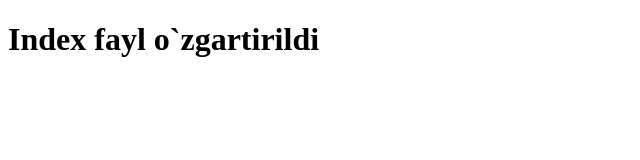
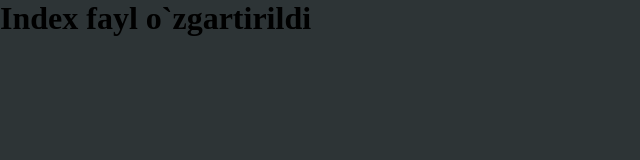
Before and after one commit to JavohirSamandarov/Bugun, a plain HTML site: page index.html in a window 1280 px wide. Shown: the whole page, without its empty margins (0-640 px from the left). Drawn offline with Linux system fonts and the light colour scheme.

Commit message:
Css fayl hosil qilinidi va Htmlga ulandi

```diff
--- a/index.html
+++ b/index.html
@@ -5,6 +5,7 @@
     <meta http-equiv="X-UA-Compatible" content="IE=edge">
     <meta name="viewport" content="width=device-width, initial-scale=1.0">
     <title>Github example</title>
+    <link rel="stylesheet" href="./style.css">
 </head>
 <body>
     <h1>Index fayl o`zgartirildi</h1>
--- /dev/null
+++ b/style.css
@@ -0,0 +1,9 @@
+*{
+    margin: 0;
+    padding: 0;
+    box-sizing: border-box;
+}
+
+body {
+    background-color: #2d3436;
+}
```
